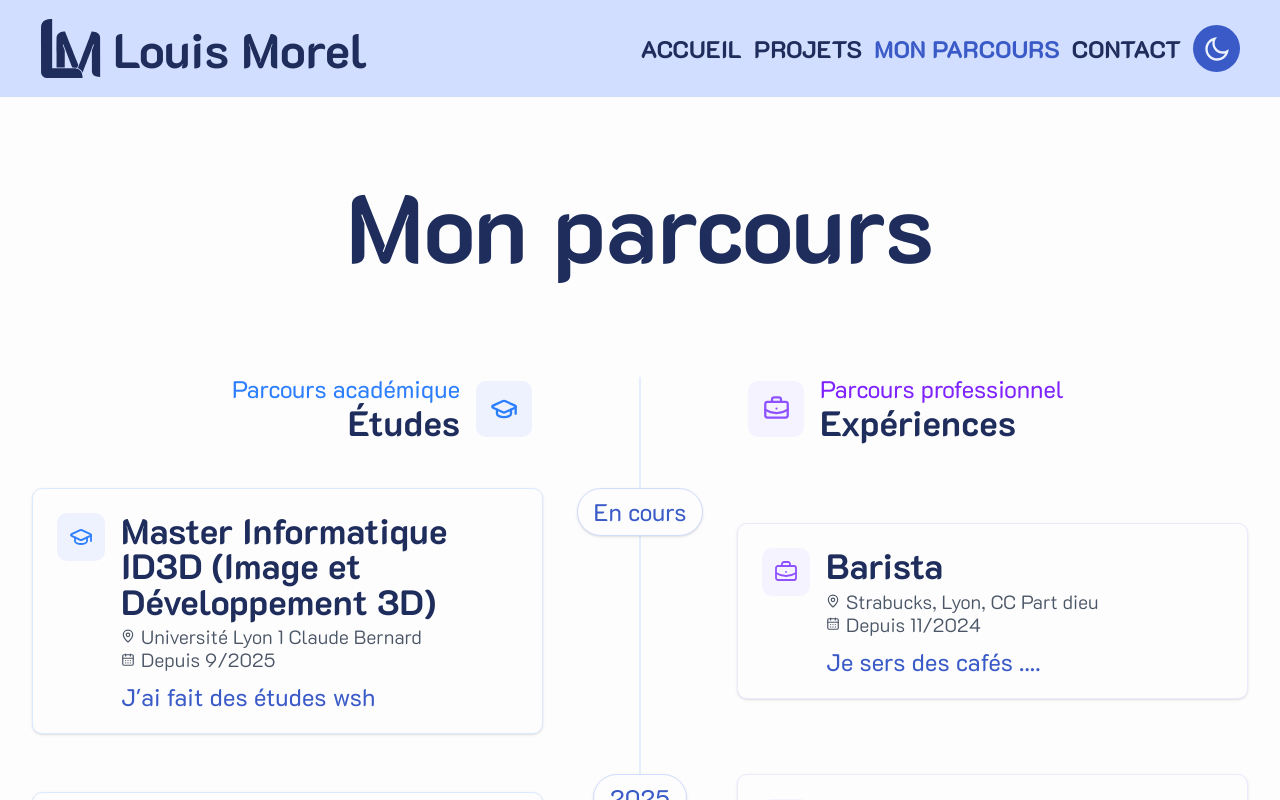
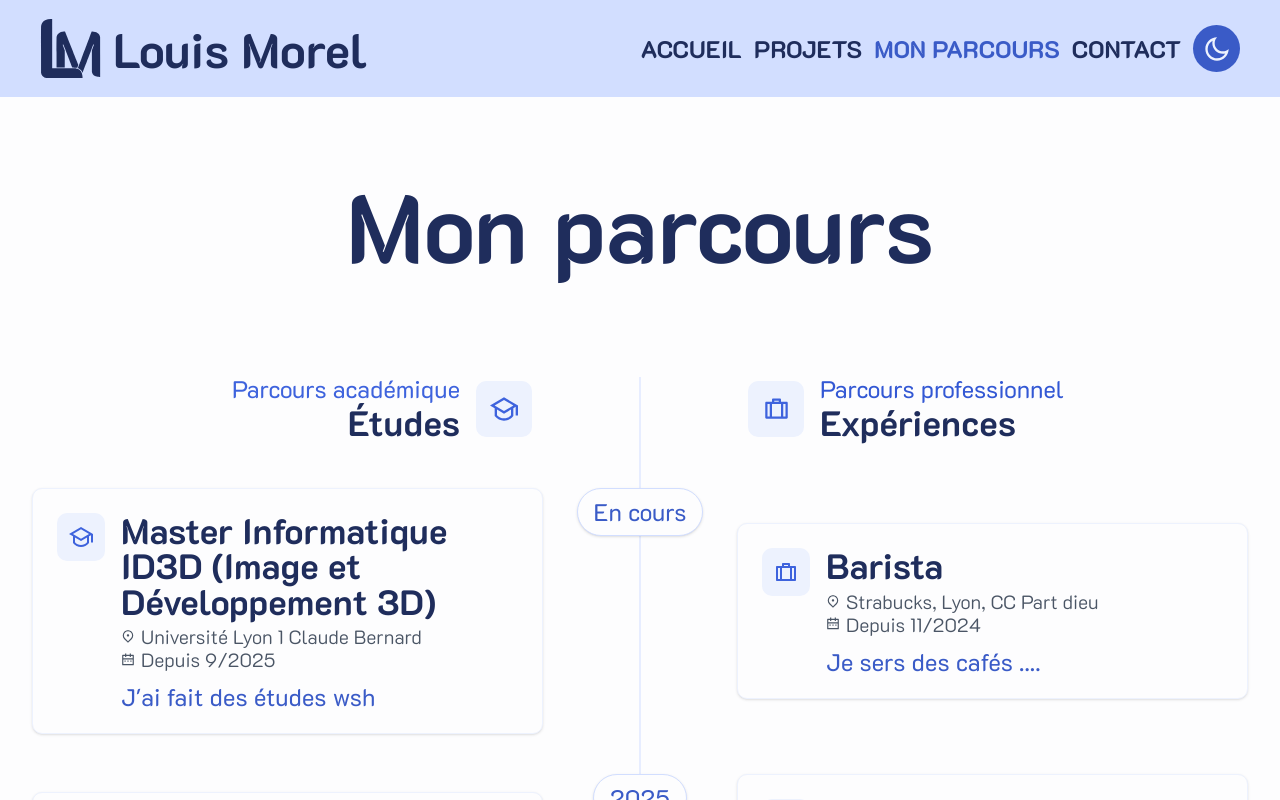
Before and after one commit to lm38550/portfolio, a Next.js app: page /career in a window 1280 px wide. Shown: the top 800 px of the page. Built offline with nearby package versions, Linux system fonts and the light colour scheme.

Commit message:
Fixing colors + changing logo provider

```diff
--- a/package.json
+++ b/package.json
@@ -11,7 +11,6 @@
   "dependencies": {
     "clsx": "^2.1.1",
     "framer-motion": "^13.4.4",
-    "lucide-react": "^1.48.0",
     "next": "^16.1.6",
     "react": "19.2.3",
     "react-canvas-confetti": "^2.0.7",
--- a/src/app/career/page.tsx
+++ b/src/app/career/page.tsx
@@ -5,7 +5,7 @@ import {ExperienceList} from "@/modules/about/component/experiences-list";
 
 
 import {motion, number} from "framer-motion";
-import {BriefcaseBusiness, GraduationCap, MapPin, CalendarDays} from "lucide-react";
+import {RiSuitcaseLine, RiGraduationCapLine, RiMapPin2Line, RiCalendar2Line} from "react-icons/ri";
 import {Typography} from "@/ui/design-system/typography/typography";
 
 let years =Array.from(
@@ -35,17 +35,17 @@ function TimeLineCardStudie({item}: {item : Studies}) {
         >
             {/* Connector vers l'axe central */}
             <div className={`absolute top-1/2 hidden h-px w-10 -translate-y-1/2
-                bg-gradient-to- r blue-500 to-transparent lg:block -right-10`}
+                bg-gradient-to- r day-500 to-transparent lg:block -right-10`}
             />
 
             <div className={`group rounded border bg-day-100 dark:bg-night-100 p-6 shadow-sm
                 transition-all duration-300 hover:-translate-y-1 hover:shadow-xl
-                border-blue-100 dark:border-blue-950 hover:border-blue-200 dark:hover:border-blue-900`}
+                border-day-200 dark:border-night-200 hover:border-day-300 dark:hover:border-night-300`}
             >
                 <div className="flex items-start gap-4">
                     {/* Icon */}
-                    <div className="flex h-12 w-12 shrink-0 items-center justify-center rounded bg-day-200 dark:bg-night-200 text-blue-500">
-                        <GraduationCap size={24} strokeWidth={1.8} />
+                    <div className="flex h-12 w-12 shrink-0 items-center justify-center rounded bg-day-200 dark:bg-night-200 text-day-500">
+                        <RiGraduationCapLine size={24}/>
                     </div>
 
                     <div className="min-w-0 flex-1">
@@ -57,11 +57,11 @@ function TimeLineCardStudie({item}: {item : Studies}) {
                         {/* Place + period */}
                         <div className="mt-2 flex flex-wrap items-center gap-x-3 gap-y-1 text-sm text-slate-500">
                             <Typography variant="caption-base" component="span" className="inline-flex items-center gap-1.5">
-                                <MapPin size={14} />
+                                <RiMapPin2Line size={14} />
                                 {item.university}
                             </Typography>
                             <Typography variant="caption-base" component="span" className="inline-flex items-center gap-1.5">
-                                <CalendarDays size={14} />
+                                <RiCalendar2Line size={14} />
                                 {(item.end.getFullYear() < 0) ?
                                     "Depuis " + item.begin.getMonth() + "/" + item.begin.getFullYear()
                                     :
@@ -92,17 +92,17 @@ function TimeLineCardExperience({item}: {item : Experiences}) {
         >
             {/* Connector vers l'axe central */}
             <div className={`absolute top-1/2 hidden h-px w-10 -translate-y-1/2
-                bg-gradient-to- r blue-500 to-transparent lg:block -right-10`}
+                bg-gradient-to- r day-500 to-transparent lg:block -right-10`}
             />
 
             <div className={`group rounded border bg-day-100 dark:bg-night-100 p-6 shadow-sm
                 transition-all duration-300 hover:-translate-y-1 hover:shadow-xl
-                border-violet-100 dark:border-violet-950 hover:border-violet-200 dark:hover:border-violet-900`}
+                border-day-200 dark:border-night-200 hover:border-day-300 dark:hover:border-night-300`}
             >
                 <div className="flex items-start gap-4">
                     {/* Icon */}
-                    <div className="flex h-12 w-12 shrink-0 items-center justify-center rounded bg-violet-50 dark:bg-violet-950 text-violet-500">
-                        <BriefcaseBusiness size={24} strokeWidth={1.8} />
+                    <div className="flex h-12 w-12 shrink-0 items-center justify-center rounded bg-day-200 dark:bg-night-200 text-day-500">
+                        <RiSuitcaseLine size={24}/>
                     </div>
 
                     <div className="min-w-0 flex-1">
@@ -114,11 +114,11 @@ function TimeLineCardExperience({item}: {item : Experiences}) {
                         {/* Place + period */}
                         <div className="mt-2 flex flex-wrap items-center gap-x-3 gap-y-1 text-sm text-slate-500">
                             <Typography variant="caption-base" component="span" className="inline-flex items-center gap-1.5">
-                                <MapPin size={14} />
+                                <RiMapPin2Line size={14} />
                                 {item.place}
                             </Typography>
                             <Typography variant="caption-base" component="span" className="inline-flex items-center gap-1.5">
-                                <CalendarDays size={14} />
+                                <RiCalendar2Line size={14} />
                                 {(item.end.getFullYear() < 0) ?
                                     "Depuis " + item.begin.getMonth() + "/" + item.begin.getFullYear()
                                     :
@@ -171,7 +171,7 @@ export default function Home() {
                         {/* Education */}
                         <div className="flex items-center justify-end gap-4 pr-4">
                             <div className="text-right">
-                                <Typography variant="body-base" component="p" className="text-blue-500 dark:text-blue-500">
+                                <Typography variant="body-base" component="p" className="text-day-500 dark:text-day-500">
                                     Parcours académique
                                 </Typography>
                                 <Typography variant="h4" component="h4" className="mt-1">
@@ -179,8 +179,8 @@ export default function Home() {
                                 </Typography>
                             </div>
 
-                            <div className="flex h-14 w-14 items-center justify-center rounded bg-day-200 dark:bg-night-200 text-blue-500">
-                                <GraduationCap size={28} />
+                            <div className="flex h-14 w-14 items-center justify-center rounded bg-day-200 dark:bg-night-200 text-day-500">
+                                <RiGraduationCapLine size={28} />
                             </div>
                         </div>
 
@@ -189,12 +189,12 @@ export default function Home() {
 
                         {/* Experience */}
                         <div className="flex items-center gap-4 pl-4">
-                            <div className="flex h-14 w-14 items-center justify-center rounded bg-violet-50 dark:bg-violet-950 text-violet-500">
-                                <BriefcaseBusiness size={27} />
+                            <div className="flex h-14 w-14 items-center justify-center rounded bg-day-200 dark:bg-night-200 text-day-500">
+                                <RiSuitcaseLine size={27} />
                             </div>
 
                             <div>
-                                <Typography variant="body-base" component="p" className="text-violet-600 dark:text-violet-600">
+                                <Typography variant="body-base" component="p" className="text-day-600 dark:text-day-600">
                                     Parcours professionnel
                                 </Typography>
                                 <Typography variant="h4" component="h4" className="mt-1">
```
Also changed, not shown: 1 other file (tests, documents, lock files or other folders).
